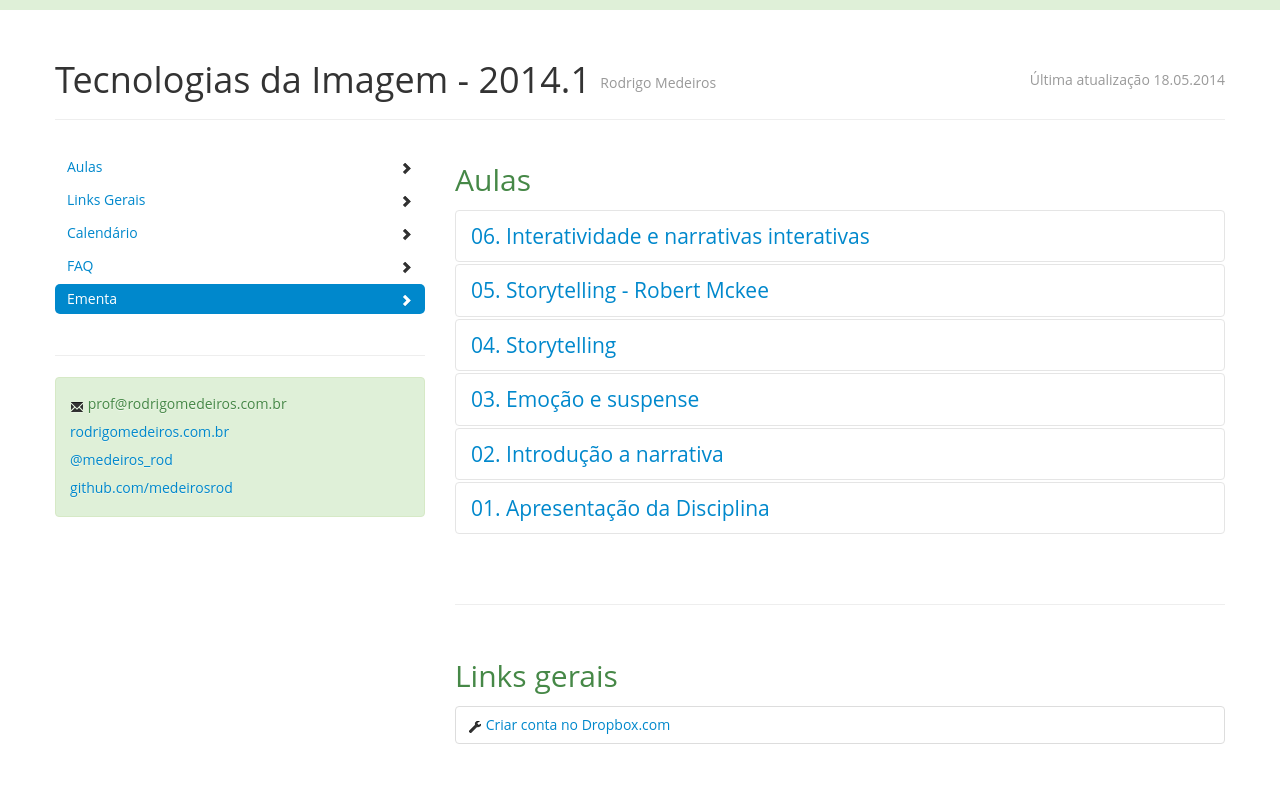
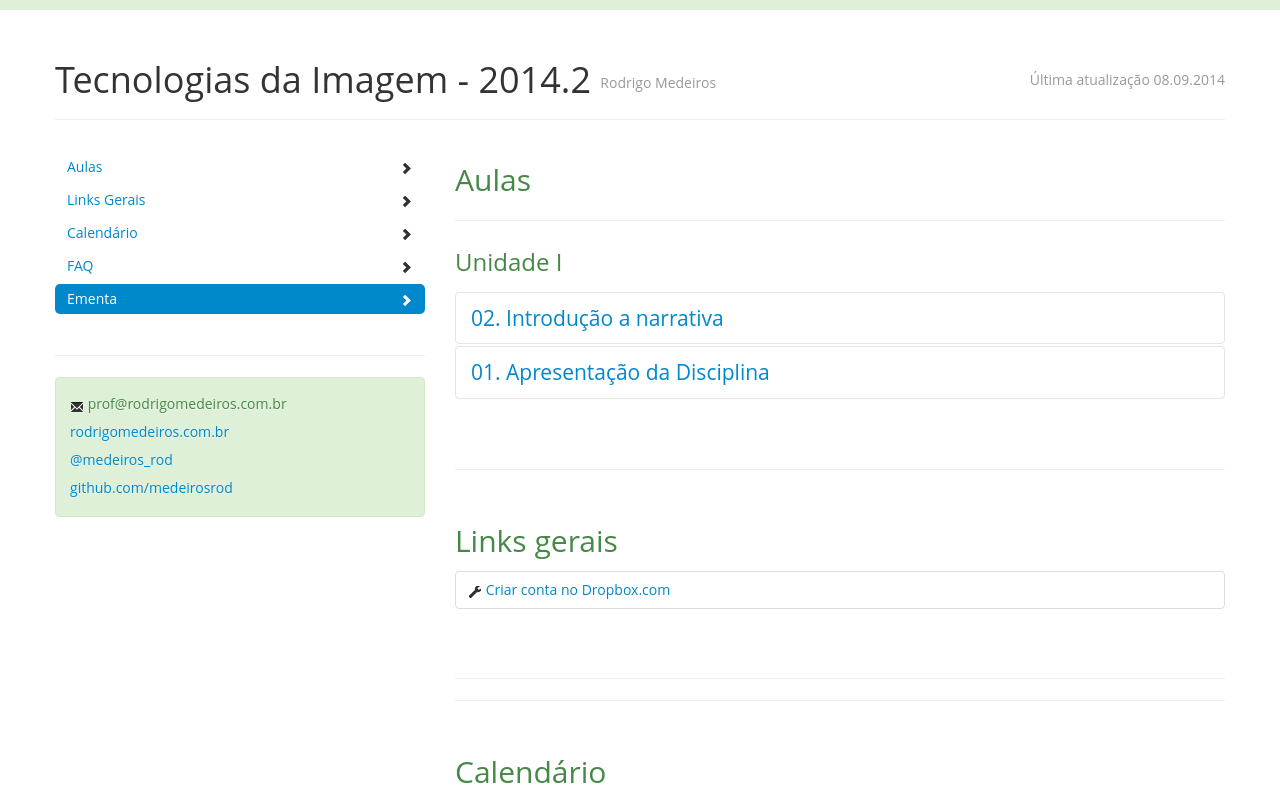
Before and after one commit to medeirosrod/tecnologias2014.2, a plain HTML site: page index.html in a window 1280 px wide. Shown: the top 799 px of the page. Drawn offline with nearby package versions, Linux system fonts and the light colour scheme.

Commit message:
alteração do HTML

```diff
--- a/index.html
+++ b/index.html
@@ -5,7 +5,7 @@ Material desenvolvido e cedido por @rdmuniz para servir como base para os reposi
 <html lang="en">
   <head>
     <meta charset="utf-8">
-    <title>Aulas Tecnologias da Imagem -  2014.1  - IFPB</title>
+    <title>Aulas Tecnologias da Imagem -  2014.2  - IFPB</title>
     <meta name="viewport" content="width=device-width, initial-scale=1.0">
     <meta name="robots" content="noindex, nofollow">
 
@@ -24,7 +24,7 @@ Material desenvolvido e cedido por @rdmuniz para servir como base para os reposi
 
     <div class="container">
           <div class="page-header">
-            <h1> Tecnologias da Imagem - 2014.1 <small>Rodrigo Medeiros</small> <small class="pull-right">Última atualização 18.05.2014</small></h1>
+            <h1> Tecnologias da Imagem - 2014.2 <small>Rodrigo Medeiros</small> <small class="pull-right">Última atualização 08.09.2014</small></h1>
           </div>
 
       <div class="row" id="content">
@@ -47,7 +47,7 @@ Material desenvolvido e cedido por @rdmuniz para servir como base para os reposi
                 <div class="alert alert-success">
                 <ul class="unstyled">
                   <li><i class="icon-envelope"></i> prof@rodrigomedeiros.com.br</li>
-                  <li><a href="http://rodrigomuniz.com">rodrigomedeiros.com.br</a></li>
+                  <li><a href="http://rodrigomedeiros.com.br">rodrigomedeiros.com.br</a></li>
                   <li><a href="http://twitter.com/medeiros_rod">@medeiros_rod</a></li>
                   <li><a href="https://github.com/medeirosrod">github.com/medeirosrod</a></li>
                 </ul>
@@ -65,7 +65,7 @@ Material desenvolvido e cedido por @rdmuniz para servir como base para os reposi
 
             <div class="accordion" id="accordionAulas">
 
-            <div class="accordion-group">
+            <!-- <div class="accordion-group">
                   <div class="accordion-heading">
                     <h3>
                       <a class="accordion-toggle" data-toggle="collapse" data-parent="#accordionAulas" data-target="#aula06">
@@ -96,7 +96,7 @@ Material desenvolvido e cedido por @rdmuniz para servir como base para os reposi
                           </ul>
                     </div>
                   </div>
-                </div><!-- accordion-group -->
+                </div>
 
           <div class="accordion-group">
                   <div class="accordion-heading">
@@ -126,7 +126,7 @@ Material desenvolvido e cedido por @rdmuniz para servir como base para os reposi
 
                     </div>
                   </div>
-                </div><!-- accordion-group -->
+                </div>
 
 
             <div class="accordion-group">
@@ -153,7 +153,7 @@ Material desenvolvido e cedido por @rdmuniz para servir como base para os reposi
                           </ul>
                     </div>
                   </div>
-                </div><!-- accordion-group -->
+                </div>
 
             <div class="accordion-group">
                   <div class="accordion-heading">
@@ -183,8 +183,11 @@ Material desenvolvido e cedido por @rdmuniz para servir como base para os reposi
 
                     </div>
                   </div>
-                </div><!-- accordion-group -->
+                </div>
+ -->
 
+                <hr>
+                <h3>Unidade I</h3>
 
                 <div class="accordion-group">
                   <div class="accordion-heading">
@@ -199,7 +202,7 @@ Material desenvolvido e cedido por @rdmuniz para servir como base para os reposi
                     <div class="accordion-inner">
                           <p class="pull-right">
                             <a href="downloads/aula02.zip" class="btn btn-success btn-large"><i class="icon-download icon-white"></i> Baixar slides</a><br>
-                            <small>Versão de 13.05.2014</small>
+                            <small>Versão de 10.08.2014</small>
                           </p>
 
                           <h3>Links</h3>
@@ -225,14 +228,14 @@ Material desenvolvido e cedido por @rdmuniz para servir como base para os reposi
                     <div class="accordion-inner">
                           <p class="pull-right">
                             <a href="downloads/aula01.zip" class="btn btn-success btn-large"><i class="icon-download icon-white"></i> Baixar slides</a><br>
-                            <small>Versão de 13.05.2014</small>
+                            <small>Versão de 08.09.2014</small>
                           </p>
 
-                          <!-- <h3>Links</h3>
+                          <h3>Links</h3>
                           <ul class="unstyled">
-                            <li><a href="downloads/aula01/Texto1_designers_usuarios_tipicos.pdf"><i class="icon-globe"></i> Designers não são usuários típicos</a></li>
-                            <li><a href="downloads/aula01/definicoes.pdf"><i class="icon-globe"></i>Definições de ergonomia </a></li>
-                          </ul> -->
+                            <li><a href="https://vimeo.com/103288347"><i class="icon-film"></i>MusicOnPaper</a></li>
+                            <li><a href="https://vimeo.com/104072025"><i class="icon-film"></i>$martPiggy</a></li>
+                          </ul>
                     </div>
                   </div>
                 </div><!-- accordion-group -->
@@ -282,6 +285,7 @@ Material desenvolvido e cedido por @rdmuniz para servir como base para os reposi
 
               <dt>Onde eu acho vagas de estágio/emprego para usar esses conhecimentos?</dt>
               <dd>Indico procurar o site <a href="http://trampos.co/">TRAMPOS</a> e a sede da <a href="http://www.portalabre.com.br/">ABRE</a>.</dd>
+              <dd>Indico também procurar o site <a href="http://www.gogojob.com.br/">GOGOJOB</a>.</dd>
             </dl>
 
           </section><!-- #faq -->
```
